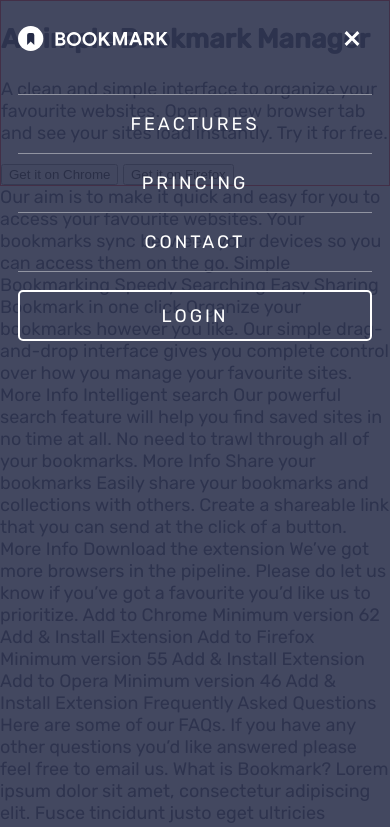
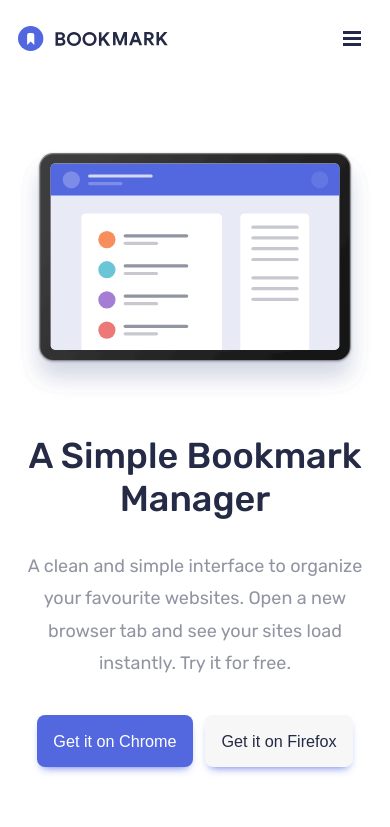
Before and after one commit to Kmarquez17/BookMark, a website: page index.html in a window 390 px wide. Shown: the top 827 px of the page. Drawn offline with Linux system fonts and the light colour scheme.

Commit message:
Terminando seccion del herou modo mobile

```diff
--- a/index.html
+++ b/index.html
@@ -5,7 +5,8 @@
     <meta charset="UTF-8">
     <meta name="viewport" content="width=device-width, initial-scale=1.0">
     <link rel="icon" type="image/png" sizes="32x32" href="./images/favicon-32x32.png">
-    <link href="https://fonts.googleapis.com/css2?family=Rubik:wght@400;500&amp;display=swap" rel="stylesheet">
+    <link rel="preconnect" href="https://fonts.gstatic.com">
+    <link href="https://fonts.googleapis.com/css2?family=Rubik:wght@400;500&display=swap" rel="stylesheet">
     <link rel="stylesheet" href="./static/css/styles.css">
 
     <title>Bookmark landing page</title>
@@ -14,7 +15,7 @@
 </head>
 
 <body>
-    <input type="checkbox" name="open" id="open" class="menu-checkbox" checked>
+    <input type="checkbox" name="open" id="open" class="menu-checkbox">
     <header class="header">
         <div class="u-wrapper">
             <div class="header-content">
@@ -36,10 +37,16 @@
     </header>
 
     <section class="hero">
-        <h1>A Simple Bookmark Manager</h1>
-        <p>A clean and simple interface to organize your favourite websites. Open a new browser tab and see your sites load instantly. Try it for free. </p>
-        <button> Get it on Chrome </button>
-        <button> Get it on Firefox </button>
+        <div class="u-wrapper">
+
+            <img class="hero-image" src="./static/images/illustration-hero.svg" alt=" ">
+            <h1 class="u-h1">A Simple Bookmark Manager</h1>
+            <p class="u-p">A clean and simple interface to organize your favourite websites. Open a new browser tab and see your sites load instantly. Try it for free. </p>
+            <div class="hero-buttons">
+                <button class="u-button"> Get it on Chrome </button>
+                <button class="u-button is-gray"> Get it on Firefox </button>
+            </div>
+        </div>
     </section>
 
 
--- a/src/stylus/header.styl
+++ b/src/stylus/header.styl
@@ -1,12 +1,13 @@
 @import './menu.styl'
 .header
     background white
-    position: fixed
+    position: sticky
     top: 0
     left: 0
     right: 0
     padding: 1em 0
     transition: .3s background
+    z-index: 2
     &-content
         display: flex
         justify-content: space-between
--- a/src/stylus/hero.styl
+++ b/src/stylus/hero.styl
@@ -1,2 +1,8 @@
 .hero
-    border: 1px solid red
+    // border: 1px solid red
+    text-align: center
+    padding: 4em 0
+    &-image
+        max-width: 100%
+    &-buttons
+        padding-top: 1em
--- a/src/stylus/styles.styl
+++ b/src/stylus/styles.styl
@@ -17,3 +17,28 @@ body
     max-width: 1280px;
     margin: auto;
     padding: 0 1em;
+
+.u-h1
+    font-size: 2em
+    font-weight: 500
+
+.u-p
+    color: var(--grayishBlue)
+    line-height: 1.8
+
+.u-button
+    background: var(--softBlue)
+    color: white
+    padding: 1em 1em
+    font-size: .9em
+    font-weight: 500
+    border-radius: .5em
+    margin-left: .5em
+    border: none
+    box-shadow: 0 5px 10px -5px var(--softBlue)
+    cursor: pointer
+    &:first-of-type
+        margin: 0
+    &.is-gray
+        background: #f7f7f7
+        color: var(--veryDarkBlue)
```
Also changed, not shown: static/css/styles.css.
